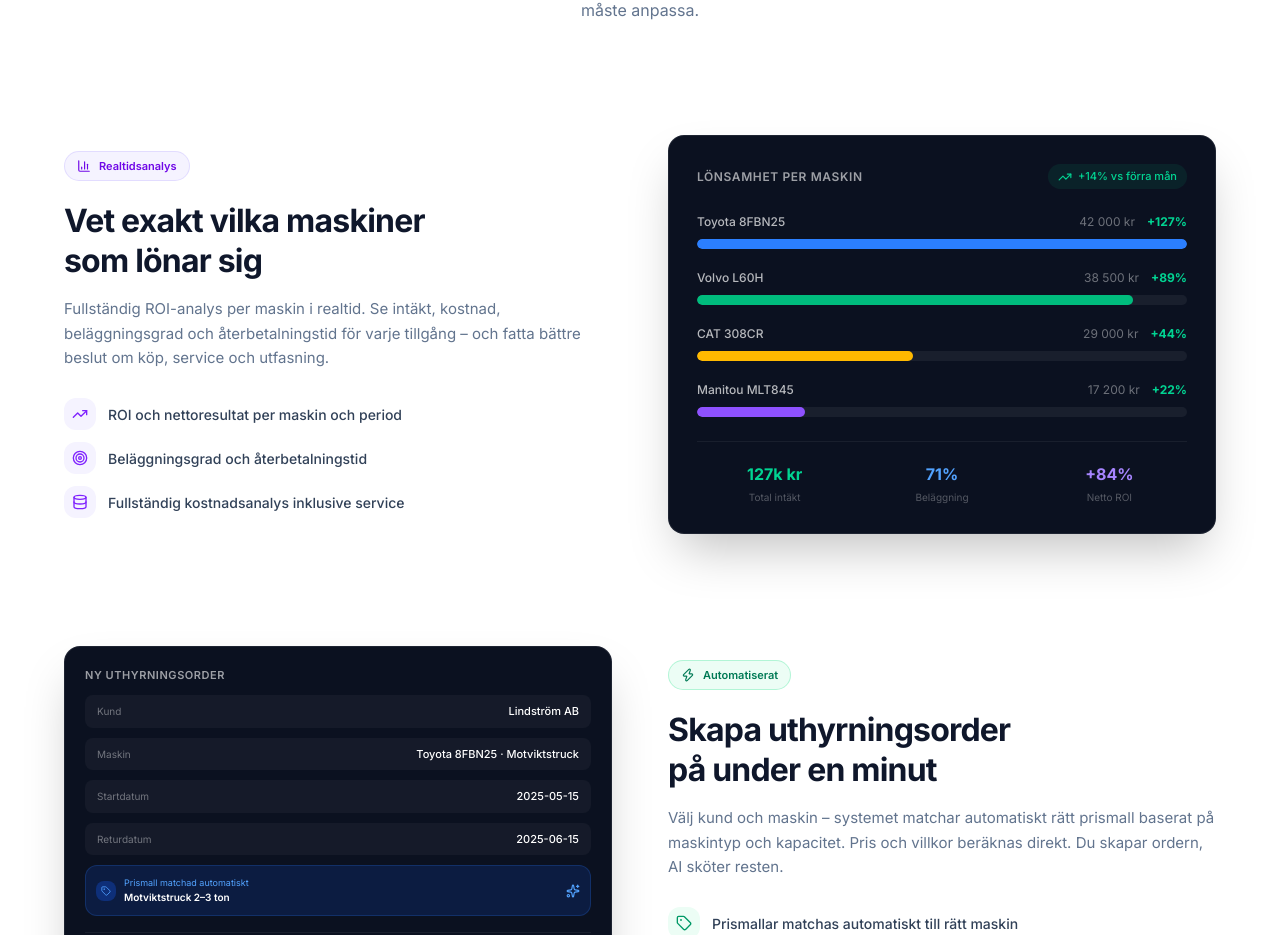
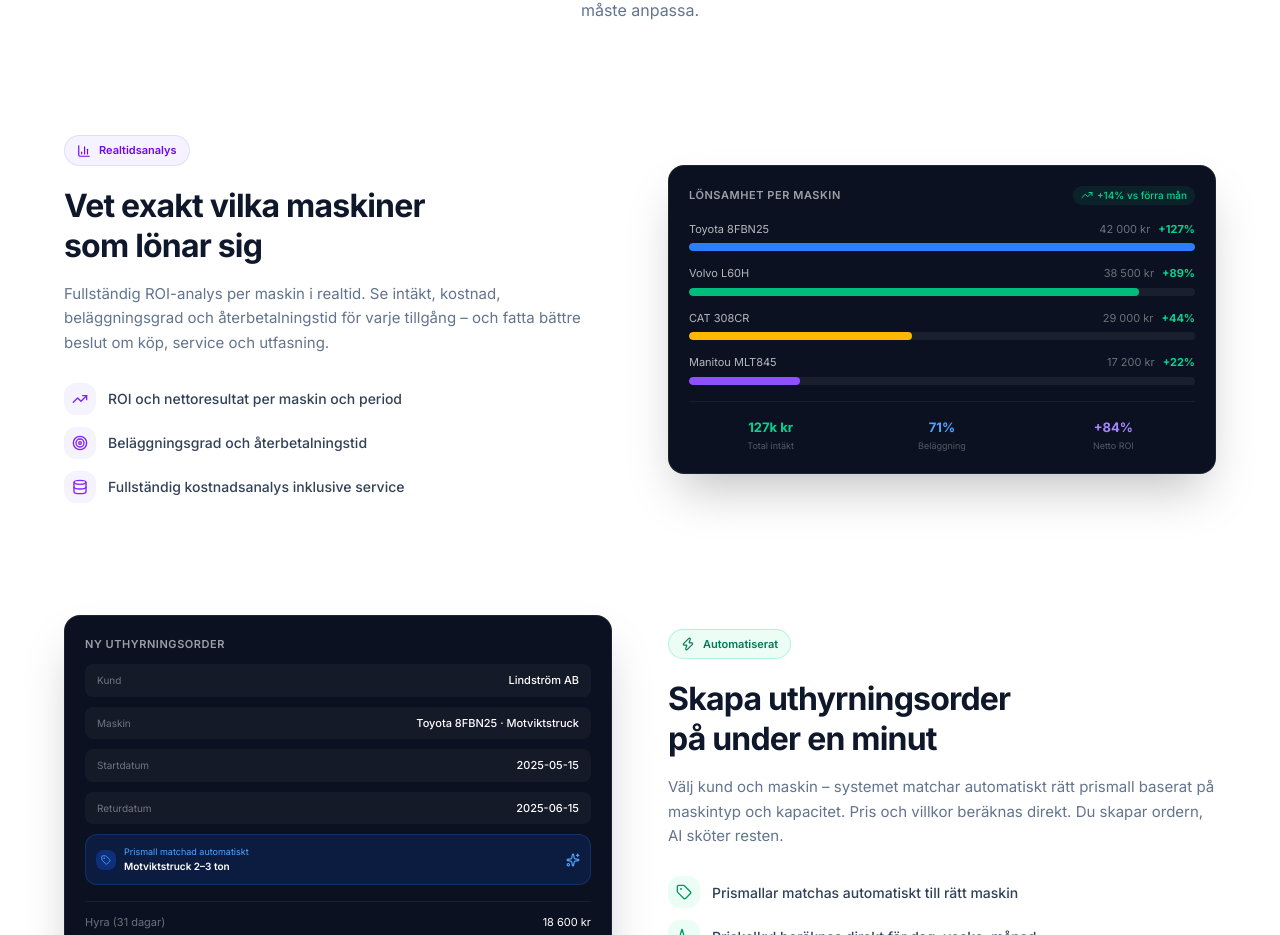
Before and after one commit to DavidWestlundcode/Fleetrent, a Next.js app: page / in a window 1280 px wide. Shown: the part 2713-3648 px from the top of the page. Built offline with nearby package versions, Linux system fonts and the light colour scheme.

Commit message:
Adjust ROI mockup to match text sizes of other mockups

```diff
--- a/src/app/page.tsx
+++ b/src/app/page.tsx
@@ -331,15 +331,15 @@ function OrderMockup() {
 
 function ROIMockup() {
   return (
-    <div className="bg-[#0B1120] rounded-2xl border border-white/[0.08] p-7 shadow-2xl">
-      <div className="flex items-center justify-between mb-6">
-        <div className="text-[12px] font-semibold text-white/60 uppercase tracking-wider">Lönsamhet per maskin</div>
-        <div className="flex items-center gap-1.5 text-emerald-400 text-[11px] font-medium bg-emerald-500/10 px-2.5 py-1 rounded-full">
-          <TrendingUp className="w-3.5 h-3.5" />
+    <div className="bg-[#0B1120] rounded-2xl border border-white/[0.08] p-5 shadow-2xl">
+      <div className="flex items-center justify-between mb-4">
+        <div className="text-[11px] font-semibold text-white/60 uppercase tracking-wider">Lönsamhet per maskin</div>
+        <div className="flex items-center gap-1 text-emerald-400 text-[10px] font-medium bg-emerald-500/10 px-2 py-0.5 rounded-full">
+          <TrendingUp className="w-3 h-3" />
           +14% vs förra mån
         </div>
       </div>
-      <div className="space-y-5">
+      <div className="space-y-3.5">
         {[
           { name: 'Toyota 8FBN25', roi: 127, bar: 'bg-blue-500', rev: '42 000 kr' },
           { name: 'Volvo L60H', roi: 89, bar: 'bg-emerald-500', rev: '38 500 kr' },
@@ -347,28 +347,28 @@ function ROIMockup() {
           { name: 'Manitou MLT845', roi: 22, bar: 'bg-violet-500', rev: '17 200 kr' },
         ].map(({ name, roi, bar, rev }) => (
           <div key={name}>
-            <div className="flex justify-between text-[12px] mb-2">
-              <span className="text-white/70 font-medium">{name}</span>
-              <div className="flex items-center gap-3">
+            <div className="flex justify-between text-[11px] mb-1.5">
+              <span className="text-white/70">{name}</span>
+              <div className="flex items-center gap-2">
                 <span className="text-white/40">{rev}</span>
                 <span className="font-bold text-emerald-400">+{roi}%</span>
               </div>
             </div>
-            <div className="h-2.5 bg-white/[0.06] rounded-full overflow-hidden">
+            <div className="h-2 bg-white/[0.06] rounded-full overflow-hidden">
               <div className={`h-full ${bar} rounded-full`} style={{ width: `${Math.min(100, roi)}%` }} />
             </div>
           </div>
         ))}
       </div>
-      <div className="mt-6 pt-5 border-t border-white/[0.06] grid grid-cols-3 gap-3">
+      <div className="mt-4 pt-4 border-t border-white/[0.06] grid grid-cols-3 gap-2">
         {[
           { label: 'Total intäkt', value: '127k kr', icon: 'text-emerald-400' },
           { label: 'Beläggning', value: '71%', icon: 'text-blue-400' },
           { label: 'Netto ROI', value: '+84%', icon: 'text-violet-400' },
         ].map(({ label, value, icon }) => (
           <div key={label} className="text-center">
-            <div className={`text-[16px] font-bold ${icon}`}>{value}</div>
-            <div className="text-[10px] text-white/30 mt-1">{label}</div>
+            <div className={`text-[13px] font-bold ${icon}`}>{value}</div>
+            <div className="text-[9px] text-white/30 mt-0.5">{label}</div>
           </div>
         ))}
       </div>
```
